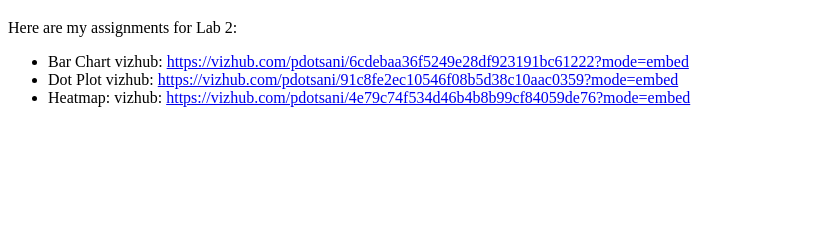
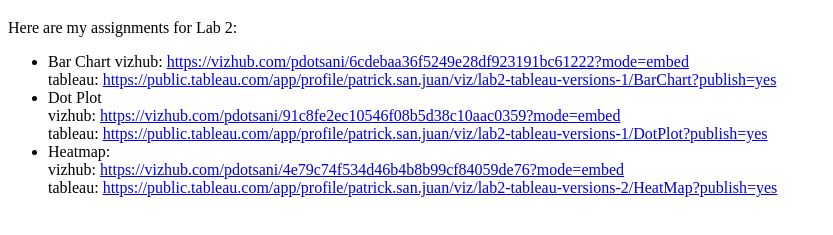
Before and after one commit to pdotsani/pdotsani.github.io, a plain HTML site: page index.html in a window 1280 px wide. Shown: the part 61-296 px from the top of the page, without its empty margins (0-833 px from the left). Drawn offline with Linux system fonts and the light colour scheme.

Commit message:
add tableau links

```diff
--- a/index.html
+++ b/index.html
@@ -7,21 +7,39 @@
 
     <ul>
       <li>Bar Chart
+
         vizhub:
         <a href="https://vizhub.com/pdotsani/6cdebaa36f5249e28df923191bc61222?mode=embed">
           https://vizhub.com/pdotsani/6cdebaa36f5249e28df923191bc61222?mode=embed
         </a>
+        <br>
+        tableau:
+        <a href="https://public.tableau.com/app/profile/patrick.san.juan/viz/lab2-tableau-versions-1/BarChart?publish=yes">
+          https://public.tableau.com/app/profile/patrick.san.juan/viz/lab2-tableau-versions-1/BarChart?publish=yes
+        </a>
       </li>
       <li>Dot Plot
+        <br>
         vizhub:
         <a href="https://vizhub.com/pdotsani/91c8fe2ec10546f08b5d38c10aac0359?mode=embed">
           https://vizhub.com/pdotsani/91c8fe2ec10546f08b5d38c10aac0359?mode=embed
         </a>
+        <br>
+        tableau:
+        <a href="https://public.tableau.com/app/profile/patrick.san.juan/viz/lab2-tableau-versions-1/DotPlot?publish=yes">
+          https://public.tableau.com/app/profile/patrick.san.juan/viz/lab2-tableau-versions-1/DotPlot?publish=yes
+        </a>
       </li>
       <li>Heatmap:
+        <br>
         vizhub:
         <a href="https://vizhub.com/pdotsani/4e79c74f534d46b4b8b99cf84059de76?mode=embed">
           https://vizhub.com/pdotsani/4e79c74f534d46b4b8b99cf84059de76?mode=embed
+        </a>
+        <br>
+        tableau:
+        <a href="https://public.tableau.com/app/profile/patrick.san.juan/viz/lab2-tableau-versions-2/HeatMap?publish=yes">
+          https://public.tableau.com/app/profile/patrick.san.juan/viz/lab2-tableau-versions-2/HeatMap?publish=yes
         </a>
       </li>
     </ul>
```
